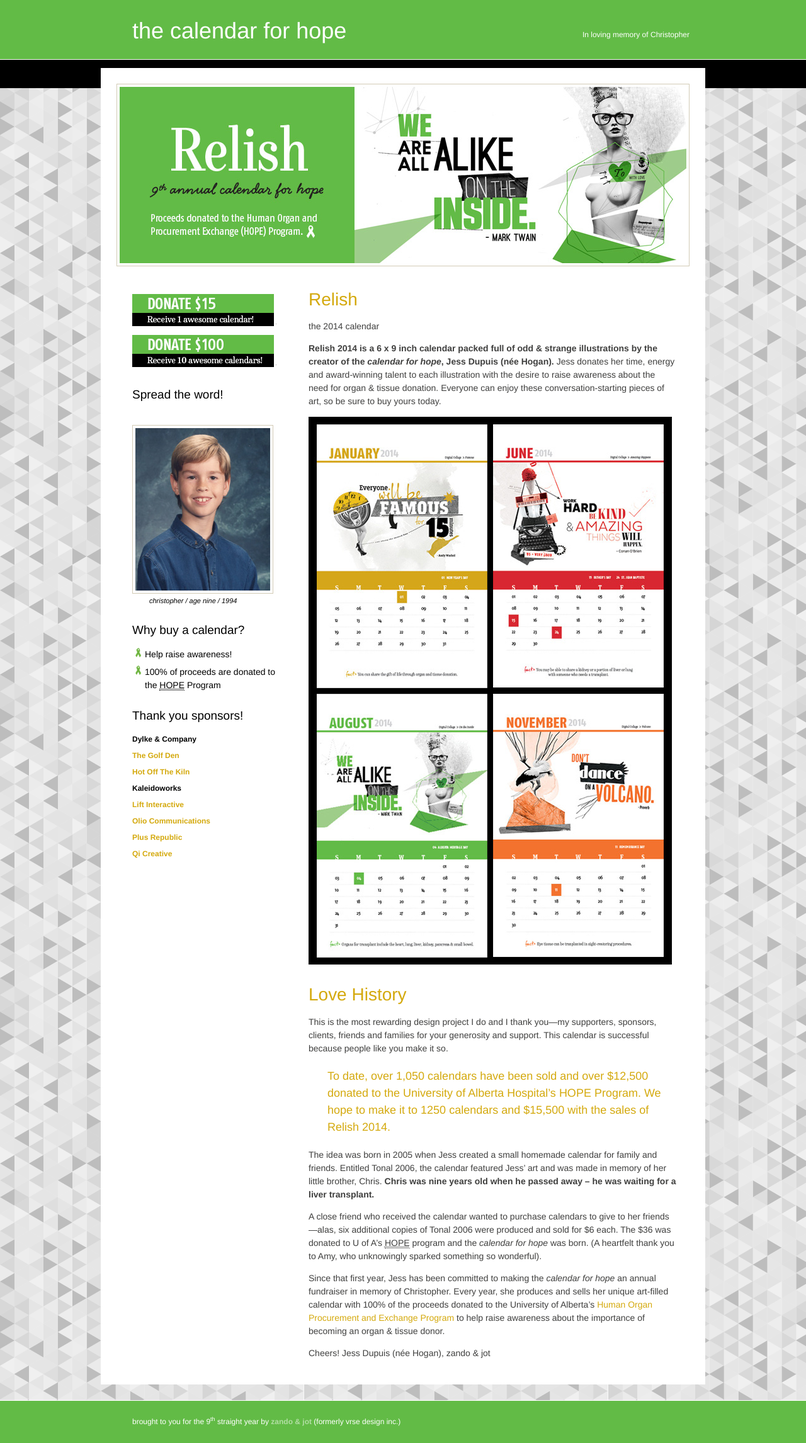
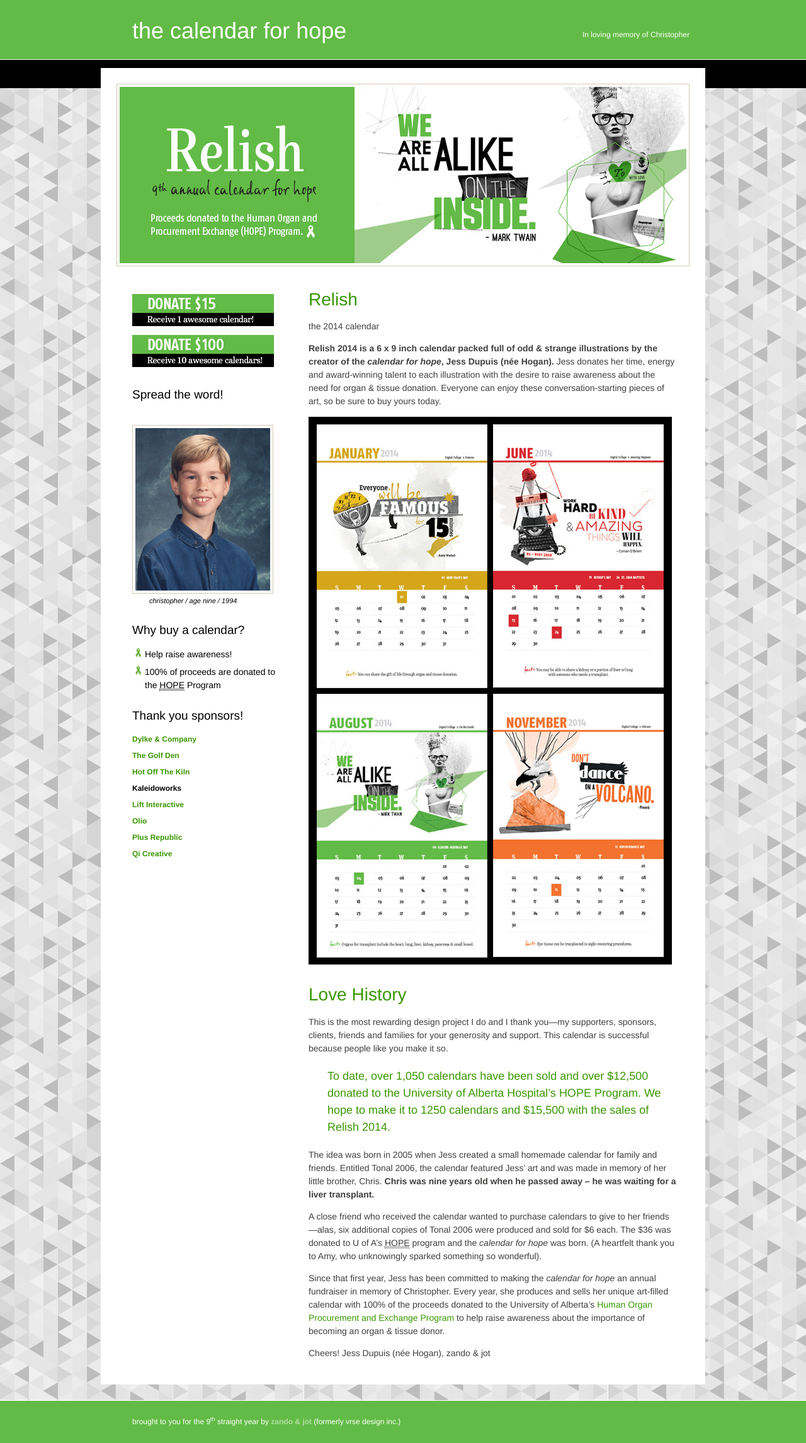
Before and after one commit to elidupuis/calendarforhope.com, a Jekyll site: the page built from index.md, in a window 1280 px wide. Shown: the whole page at 63% size. Built offline with Jekyll 4.4.1, drawn with Linux system fonts in a browser that asks for light colours; nearby versions of some CDN libraries.

Commit message:
optimize images. link for sponsor.

```diff
--- a/_layouts/home.html
+++ b/_layouts/home.html
@@ -106,12 +106,12 @@
   			<h2>Thank you sponsors!</h2>
 
   			<ul id="sponsors">
-          <li>Dylke &amp; Company</li>
+          <li><a href="http://www.dylke.com/">Dylke &amp; Company</a></li>
           <li><a href="http://www.golfden.ca/">The Golf Den</a></li>
           <li><a href="https://www.facebook.com/HotOffTheKiln">Hot Off The Kiln</a></li>
           <li>Kaleidoworks</li>
           <li><a href="http://liftinteractive.com">Lift Interactive</a></li>
-          <li><a href="http://thinkolio.com/">Olio Communications</a></li>
+          <li><a href="http://thinkolio.com/">Olio</a></li>
           <li><a href="http://www.plusrepublic.com/">Plus Republic</a></li>
           <li><a href="http://www.qicreative.com/">Qi Creative</a></li>
   			</ul>
--- a/css/style.css
+++ b/css/style.css
@@ -59,7 +59,7 @@ textarea {
   text-shadow: none;
 }
 a {
-  color: #d4a90d;
+  color: #399701;
   -webkit-transition: color 0.2s ease-in-out;
   -moz-transition: color 0.2s ease-in-out;
   -ms-transition: color 0.2s ease-in-out;
@@ -67,10 +67,10 @@ a {
   transition: color 0.2s ease-in-out;
 }
 a:visited {
-  color: #d4a90d;
+  color: #399701;
 }
 a:hover {
-  color: #f4d153;
+  color: #5ffc02;
 }
 a:focus {
   outline: thin dotted;
@@ -261,11 +261,11 @@ body {
   font: 75%/1 adelle, helvetica, sans-serif;
 }
 a {
-  color: #d4a90d;
+  color: #399701;
   text-decoration: none;
 }
 a:hover {
-  color: #f4d153;
+  color: #5ffc02;
 }
 a img,
 img {
@@ -378,7 +378,7 @@ header p {
   width: 605px;
 }
 #main-content h2 {
-  color: #d4a90d;
+  color: #399701;
   line-height: 1.3;
   font-size: 2.333em;
   margin-top: 30px;
@@ -392,7 +392,7 @@ header p {
   margin-right: 20px;
 }
 #main-content .hilite {
-  color: #d4a90d;
+  color: #399701;
   font-size: 150%;
   margin: 20px 30px;
 }
--- a/css/style.less
+++ b/css/style.less
@@ -2,11 +2,11 @@
 
 @c1: #000;
 @c2: #62bb46;
-@c3: #d4a90d;
+@c3: #399701;
 
 // #352912 > #352912 > #000
 // #4F851B > #c49f04 > #62bb46
-// #9C0700 > #C45F01 > #d4a90d
+// #9C0700 > #C45F01 > #399701
 
 
 
```
Also changed, not shown: img/Curious-SoldOut.jpg, img/banner.jpg, img/bg-body.jpg, img/bg-list-item.png, img/chris.jpg, img/order-1.png, img/order-10.png, img/promo.jpg, img/soldout.png.
